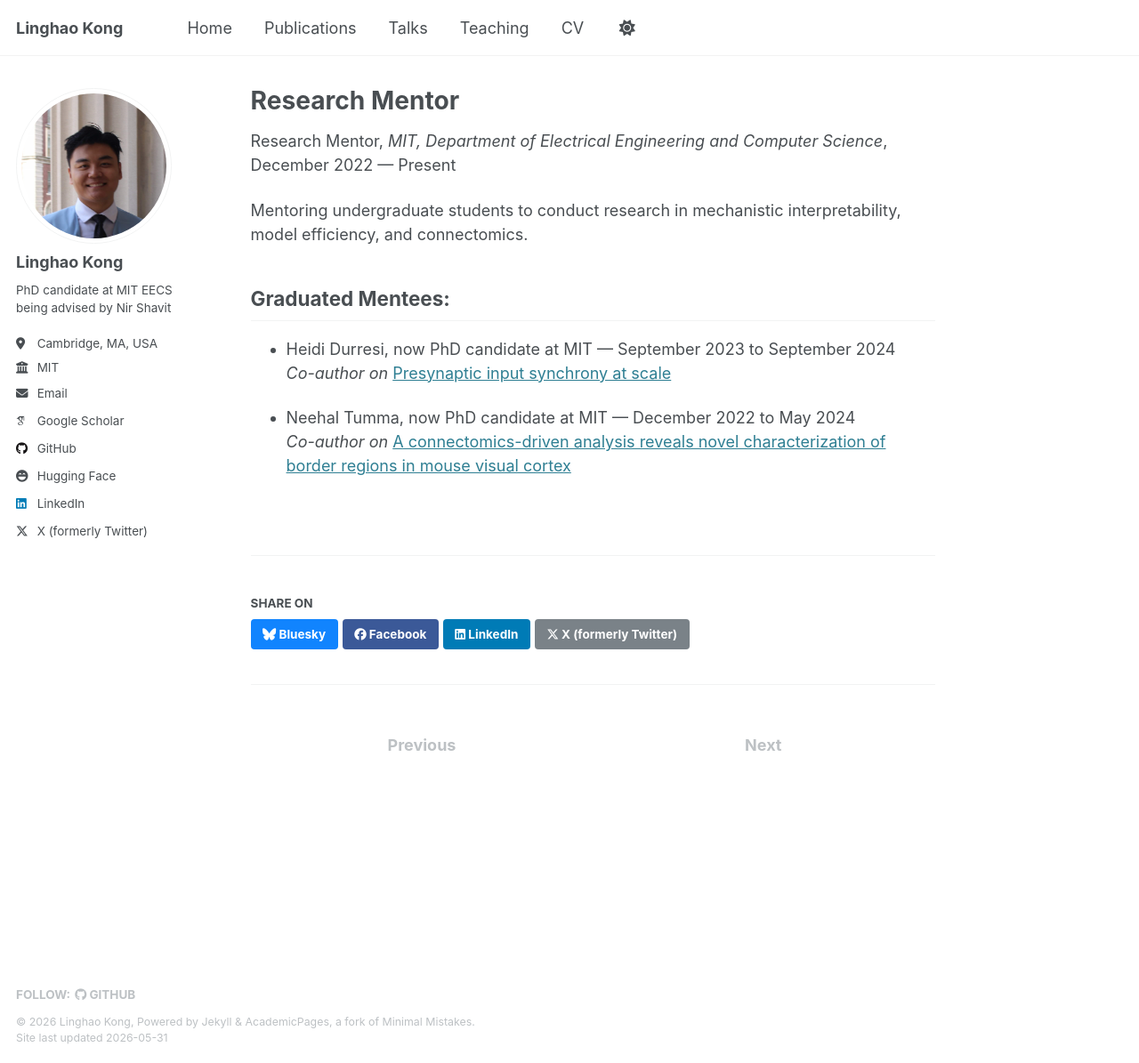
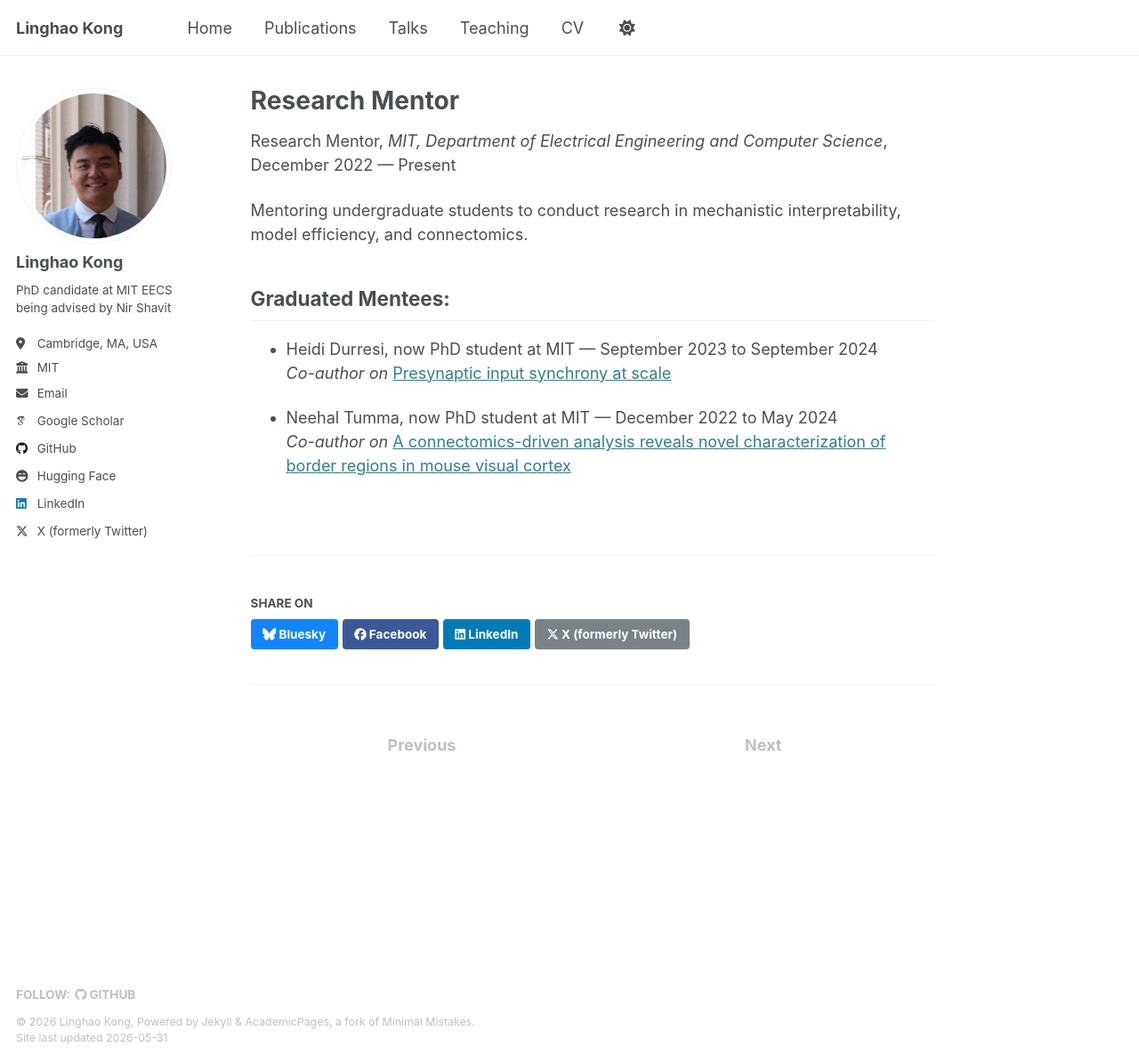
Before and after one commit to Lin-K76/Lin-K76.github.io, a Jekyll site: the page built from _teaching/2022-research.md, in a window 1280 px wide and 1195 px high. Shown: the whole window at 89% size. Built offline with Jekyll 4.4.1, drawn with Linux system fonts in a browser that asks for light colours; some web fonts are replaced.

```diff
--- a/_teaching/2022-research.md
+++ b/_teaching/2022-research.md
@@ -14,8 +14,8 @@ Mentoring undergraduate students to conduct research in mechanistic interpretabi
 
 ## Graduated Mentees:
 
-- Heidi Durresi, now PhD candidate at MIT &mdash; September 2023 to September 2024<br>
+- Heidi Durresi, now PhD student at MIT &mdash; September 2023 to September 2024<br>
   _Co-author on_ [Presynaptic input synchrony at scale](/publication/2025-presynaptic-conf)
 
-- Neehal Tumma, now PhD candidate at MIT &mdash; December 2022 to May 2024<br>
+- Neehal Tumma, now PhD student at MIT &mdash; December 2022 to May 2024<br>
   _Co-author on_ [A connectomics-driven analysis reveals novel characterization of border regions in mouse visual cortex](/publication/2025-connectomics)
```
Also changed, not shown: _pages/about.md (+1 -0 lines), _publications/2025-input-workshop.md (+1 -1 lines), _publications/2026-characterizing.md (added, +17 -0 lines), _publications/2026-latency.md (added, +16 -0 lines), _teaching/2025-teaching.md (+1 -1 lines), 1 other file.
